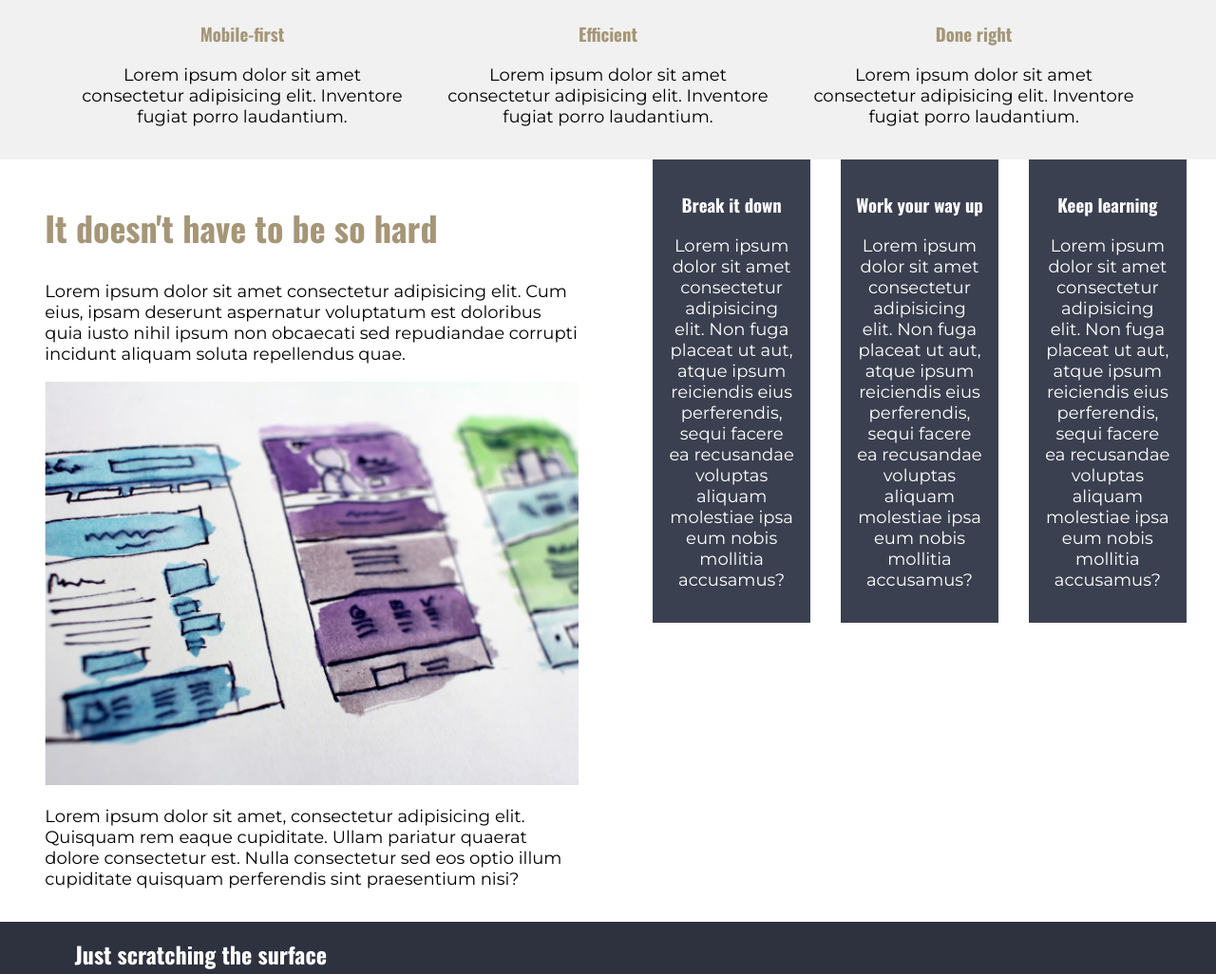
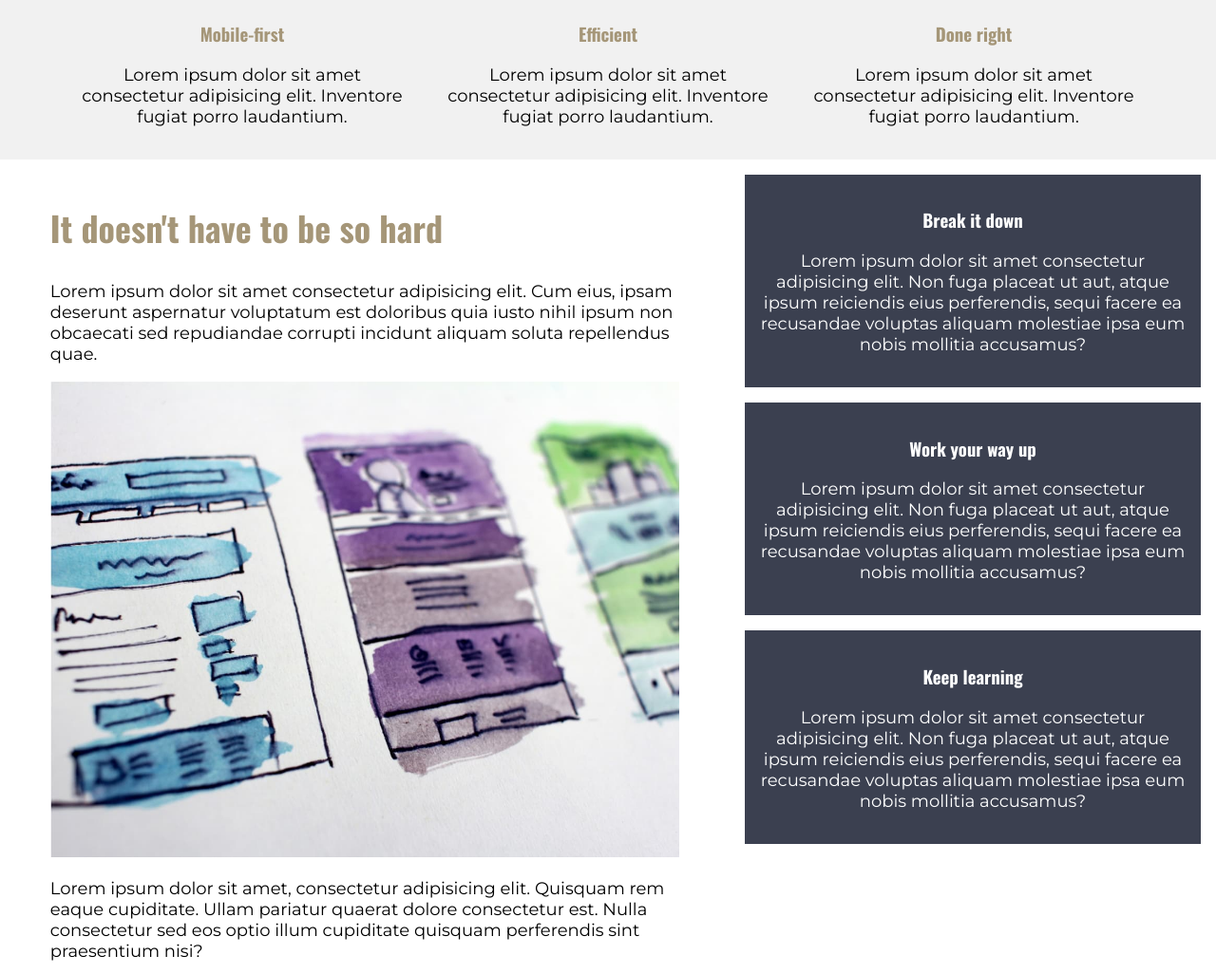
Before and after one commit to iremharnak/finalChallenge, a plain HTML site: page index.html in a window 1280 px wide. Shown: the part 517-1543 px from the top of the page at 95% size. Drawn offline with nearby package versions, Linux system fonts and the light colour scheme.

Commit message:
updated the layout again

```diff
--- a/index.html
+++ b/index.html
@@ -101,8 +101,8 @@
           </div>
         </section>
         <aside class="sidebar">
-          <div class="container row">
-            <div class="cart col">
+          <!-- <div class="container row"> -->
+            <div class="cart">
               <h3>Break it down</h3>
               <p>
                 Lorem ipsum dolor sit amet consectetur adipisicing elit. Non
@@ -111,7 +111,7 @@
                 nobis mollitia accusamus?
               </p>
             </div>
-            <div class="cart col">
+            <div class="cart">
               <h3>Work your way up</h3>
               <p>
                 Lorem ipsum dolor sit amet consectetur adipisicing elit. Non
@@ -120,7 +120,7 @@
                 nobis mollitia accusamus?
               </p>
             </div>
-            <div class="cart col">
+            <div class="cart">
               <h3>Keep learning</h3>
               <p>
                 Lorem ipsum dolor sit amet consectetur adipisicing elit. Non
@@ -129,7 +129,7 @@
                 nobis mollitia accusamus?
               </p>
             </div>
-          </div>
+          <!-- </div> -->
         </aside>
       </article>
     </main>
--- a/style.css
+++ b/style.css
@@ -207,7 +207,7 @@
 }
 .cart {
   background-color: #3b4050;
-  margin-bottom: 1em;
+  margin: 1em;
   padding: 1em;
   text-align: center;
 }
@@ -259,13 +259,18 @@
   h1 {
     font-size: 3.5rem;
   }
-  .col {
+  /* .col {
     width: 100%;
-  }
+  } */
   .col + .col {
     margin-left: 2em;
   }
-
+  .sidebar {
+    display: flex;
+    flex-direction: row;
+    width: 90%;
+    margin: 0 auto;
+  }
 
 }
 
@@ -291,8 +296,18 @@
   .final-look {
     display: flex;
     flex-direction: row;
+
   }
   .snippets {
     text-align: center;
   }
+  .sidebar {
+    display: block;
+    width: 40%;
+  }
+  .primary-content {
+    width: 60%;
+  }
+
+
 }
```
